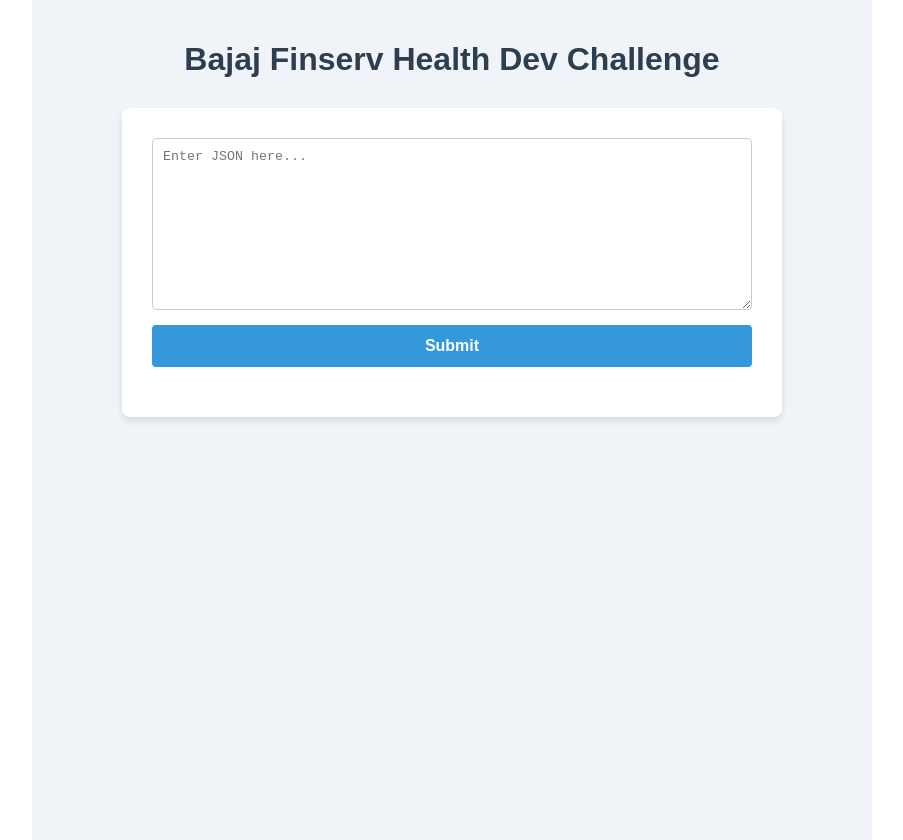
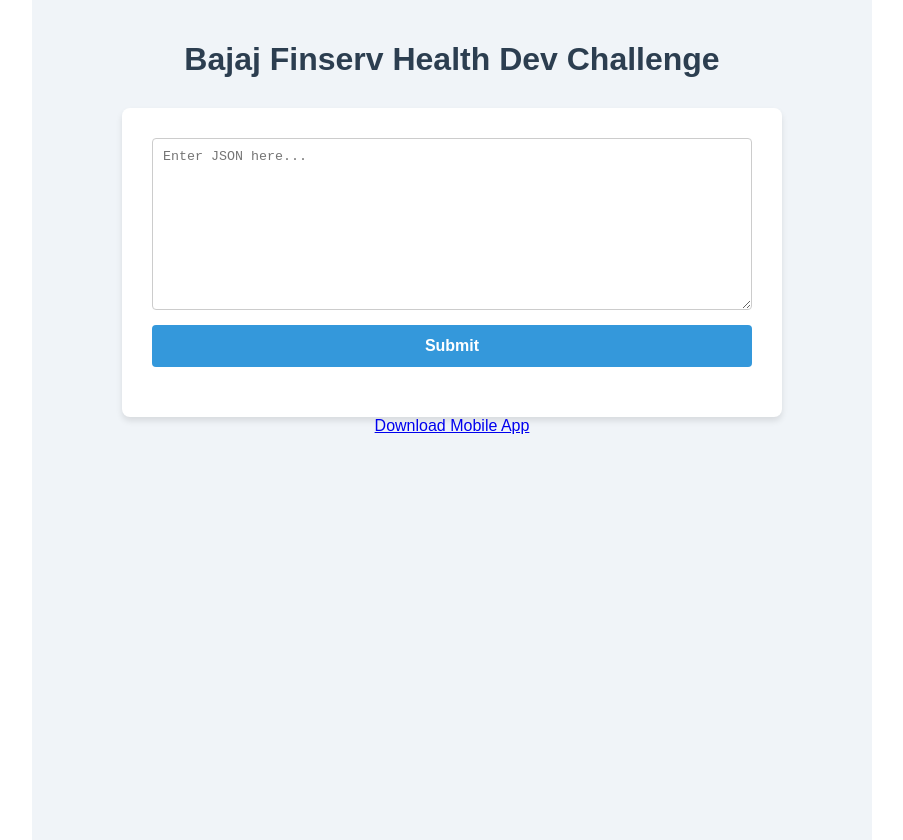
Before and after one commit to mehuldadlani/bajaj-oa, a React (Create React App) app in the folder frontend/: page / in a window 1280 px wide. Shown: the whole page, without its empty margins (188-1091 px from the left). Built offline with nearby package versions, Linux system fonts and the light colour scheme.

Commit message:
Update App.js

```diff
--- a/frontend/src/App.js
+++ b/frontend/src/App.js
@@ -6,6 +6,8 @@ import styles from './App.module.css';
 function App() {
   const [response, setResponse] = useState(null);
 
+  const apkDownloadUrl = "https://drive.google.com/file/d/1cp5A-JKkrhaX009NG5OFnkVxSm7_6ist/view?usp=sharing";
+
   return (
     <div className={styles.app}>
       <h1 className={styles.title}>Bajaj Finserv Health Dev Challenge</h1>
@@ -13,6 +15,16 @@ function App() {
         <JsonInput setResponse={setResponse} />
         {response && <ResponseDisplay response={response} />}
       </div>
+      <div className={styles.downloadContainer}>
+        <a
+          href={apkDownloadUrl}
+          target="_blank"
+          rel="noopener noreferrer"
+          className={styles.downloadButton}
+        >
+          Download Mobile App
+        </a>
+      </div>
     </div>
   );
 }
```
